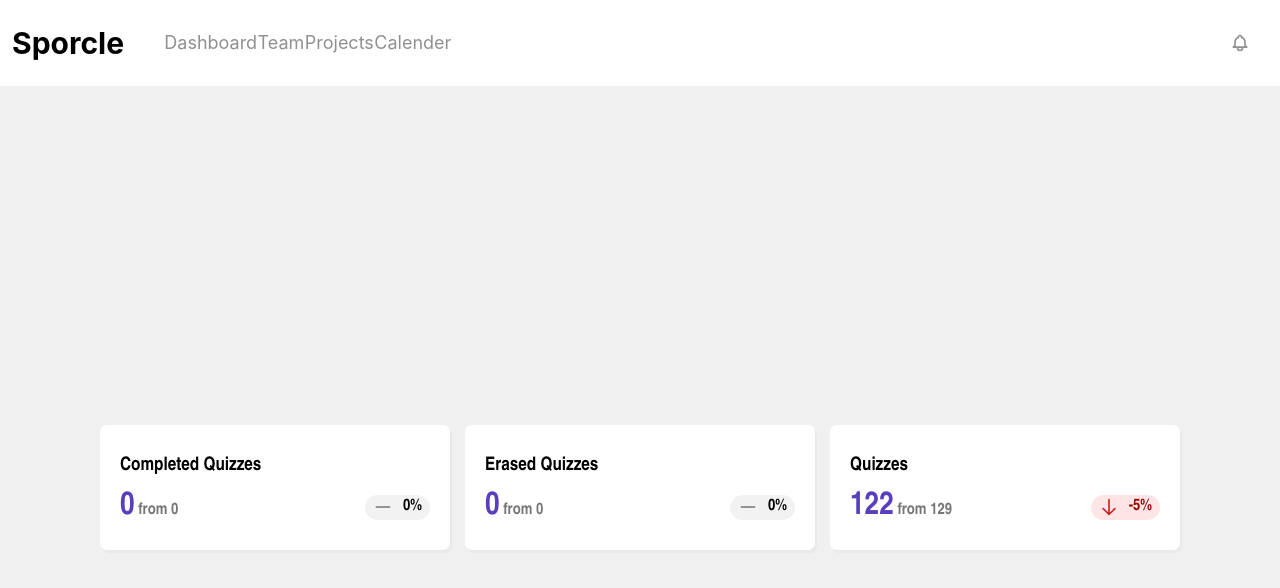
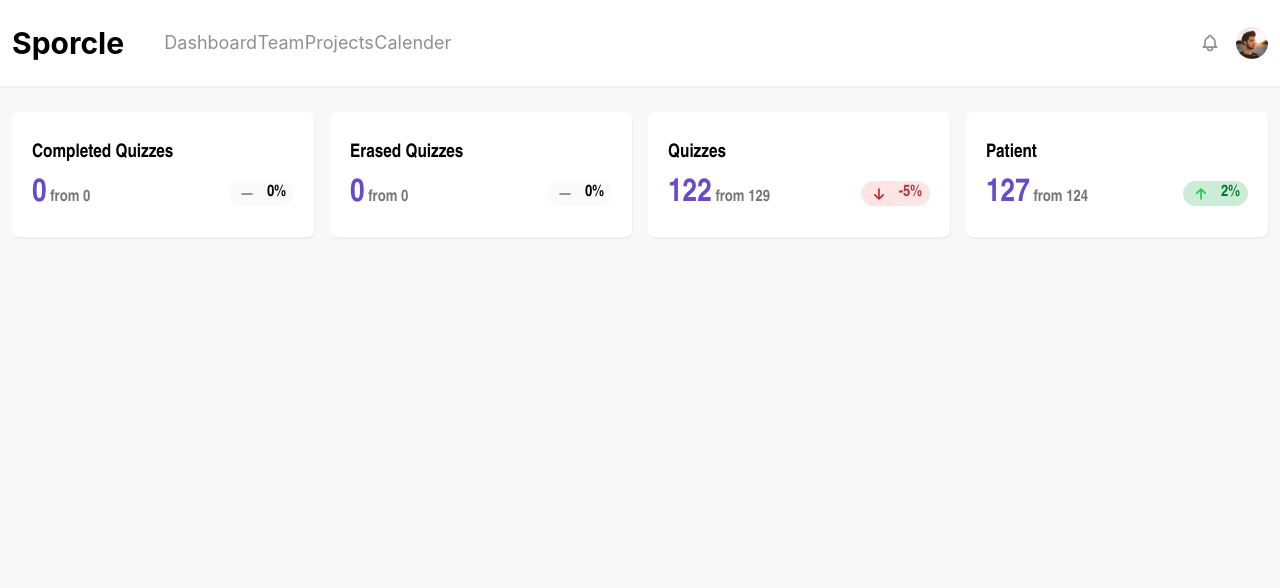
Before and after one commit to JackSchollmeyer/SporcleClone, a Next.js app in the folder sporcleclone/: page / in a window 1280 px wide. Shown: the top 588 px of the page. Built offline with nearby package versions, Linux system fonts and the light colour scheme.

Commit message:
finished redesigning tickets format(grid, reusable)

```diff
--- a/sporcleclone/package.json
+++ b/sporcleclone/package.json
@@ -9,11 +9,8 @@
     "lint": "next lint"
   },
   "dependencies": {
-<<<<<<< Updated upstream
     "@heroicons/react": "^1.0.4",
-=======
     "faker": "^5.5.3",
->>>>>>> Stashed changes
     "next": "11.1.2",
     "react": "17.0.2",
     "react-dom": "17.0.2"
--- /dev/null
+++ b/sporcleclone/src/components/commons/CardStat.jsx
@@ -0,0 +1,50 @@
+import React from "react";
+import s from "../../../styles/Tickets.module.css";
+import {
+  ArrowSmDownIcon,
+  MinusSmIcon,
+  ArrowSmUpIcon,
+} from "@heroicons/react/outline";
+
+export default function CardStat({ title, current, last, change }) {
+  const setIcon =
+    change === "0%" ? (
+      <MinusSmIcon className={s.minusIcon} />
+    ) : change === "-5%" ? (
+      <ArrowSmDownIcon className={s.downArrow} />
+    ) : change === "2%" ? (
+      <ArrowSmUpIcon className={s.upArrow} />
+    ) : (
+      ""
+    );
+
+  const changeStyled =
+    change === "-5%"
+      ? { backgroundColor: "rgba(250, 168, 168, 0.3)" }
+      : change === "2%"
+      ? { backgroundColor: "rgba(7, 161, 59, 0.2)" }
+      : { backgroundColor: "rgb(250, 250, 250)" };
+
+  const changeTextStyled =
+    change === "-5%"
+      ? { color: "rgb(180, 50, 50)" }
+      : change === "2%"
+      ? { color: "rgb(4, 119, 43)" }
+      : { color: "black" };
+
+  return (
+    <div className={s.boxes}>
+      <h3>{title}</h3>
+      <div className={s.data}>
+        <p>
+          <span>{current}</span>
+          {last}
+        </p>
+        <div className={s.percentage} style={changeStyled}>
+          {setIcon}
+          <p style={changeTextStyled}>{change}</p>
+        </div>
+      </div>
+    </div>
+  );
+}
--- a/sporcleclone/src/components/commons/Layout.jsx
+++ b/sporcleclone/src/components/commons/Layout.jsx
@@ -1,5 +1,6 @@
 import React from "react";
-// import avatar from "./avatar.jpg";
+import Image from "next/image";
+import avatar from "../../public/avatar.jpg";
 import s from "../../../styles/Layout.module.css";
 import { BellIcon } from "@heroicons/react/outline";
 
@@ -26,10 +27,12 @@
         </div>
         <div className={s.navbarIcons}>
           <BellIcon className={s.bell} />
-          {/* <img src={avatar} className={s.avatar} /> */}
+          <div className={s.imageContainer}>
+            <Image src={avatar} />
+          </div>
         </div>
       </nav>
-      <main>{children}</main>
+      <main className={s.main}>{children}</main>
     </div>
   );
 }
--- a/sporcleclone/src/pages/index.js
+++ b/sporcleclone/src/pages/index.js
@@ -1,46 +1,20 @@
 import { useState } from "react";
 import s from "../../styles/Tickets.module.css";
 import { ArrowDownIcon, MinusIcon } from "@heroicons/react/outline";
+import CardStat from "../components/commons/CardStat";
 
 export default function Tickets() {
   return (
     <div className={s.grid}>
-      <div className={s.boxes}>
-        <h3>Completed Quizzes</h3>
-        <div className={s.data}>
-          <p>
-            <span>0</span> from 0
-          </p>
-          <div className={s.percentage}>
-            <MinusIcon className={s.minusIcon} />
-            <p>0%</p>
-          </div>
-        </div>
-      </div>
-      <div className={s.boxes}>
-        <h3>Erased Quizzes</h3>
-        <div className={s.data}>
-          <p>
-            <span>0</span> from 0
-          </p>
-          <div className={s.percentage}>
-            <MinusIcon className={s.minusIcon} />
-            <p>0%</p>
-          </div>
-        </div>
-      </div>
-      <div className={s.boxes}>
-        <h3>Quizzes</h3>
-        <div className={s.data}>
-          <p>
-            <span>122</span> from 129
-          </p>
-          <div className={s.redPercentage}>
-            <ArrowDownIcon className={s.downArrow} />
-            <p>-5%</p>
-          </div>
-        </div>
-      </div>
+      <CardStat
+        title="Completed Quizzes"
+        current={0}
+        last=" from 0"
+        change="0%"
+      />
+      <CardStat title="Erased Quizzes" current={0} last=" from 0" change="0%" />
+      <CardStat title="Quizzes" current={122} last=" from 129" change="-5%" />
+      <CardStat title="Patient" current={127} last=" from 124" change="2%" />
     </div>
   );
 }
--- a/sporcleclone/styles/Layout.module.css
+++ b/sporcleclone/styles/Layout.module.css
@@ -28,7 +28,7 @@
   display: flex;
   align-items: center;
   justify-content: space-between;
-  width: 3%;
+  width: 68px;
 }
 
 .bell {
@@ -37,8 +37,16 @@
   color: rgb(144, 143, 145);
 }
 
-.avatar {
-  width: 10px;
-  height: 10px;
+.imageContainer {
+  width: 32px;
+  height: 32px;
   border-radius: 100%;
+  background-size: cover;
+  overflow: hidden;
 }
+
+.main {
+  background-color: rgb(248, 248, 248);
+  min-height: 100vh;
+  padding: 24px 12px;
+}
--- a/sporcleclone/styles/Tickets.module.css
+++ b/sporcleclone/styles/Tickets.module.css
@@ -1,19 +1,16 @@
 .grid {
-  display: flex;
-  justify-content: center;
-  align-items: center;
-  column-gap: 15px;
-  width: 100%;
-  height: 100vh;
-  background-color: rgb(240, 240, 240);
+  display: grid;
+  grid-template-columns: repeat(4, 1fr);
+  justify-items: center;
+  gap: 16px;
 }
 
 .boxes {
-  width: 350px;
+  width: 100%;
   height: 125px;
   border-radius: 7px;
   background-color: white;
-  box-shadow: 2px 3px rgb(233, 233, 233);
+  box-shadow: 1px 2px rgb(238, 238, 238);
   font-family: "Arial Narrow", sans-serif;
   font-weight: bold;
 }
@@ -30,7 +27,7 @@
 }
 
 .data span {
-  color: rgb(90, 62, 192);
+  color: rgb(103, 75, 202);
   font-size: 32px;
   font-weight: bold;
 }
@@ -43,28 +40,9 @@
   display: flex;
   align-items: center;
   column-gap: 10px;
-  background-color: rgb(242, 242, 242);
   border-radius: 50px;
   height: 25px;
   padding: 0 8px 0 8px;
-}
-
-.percentage p {
-  color: black;
-}
-
-.redPercentage {
-  display: flex;
-  align-items: center;
-  column-gap: 10px;
-  background-color: rgba(250, 168, 168, 0.3);
-  border-radius: 50px;
-  height: 25px;
-  padding: 0 8px 0 8px;
-}
-
-.redPercentage p {
-  color: rgb(153, 0, 0);
 }
 
 .downArrow {
@@ -73,6 +51,12 @@
   color: rgb(206, 38, 38);
 }
 
+.upArrow {
+  height: 20px;
+  width: 20px;
+  color: rgb(30, 204, 73);
+}
+
 .minusIcon {
   height: 20px;
   width: 20px;
```
Also changed, not shown: sporcleclone/src/public/avatar.jpg (added), 1 other file (tests, documents, lock files or other folders).
